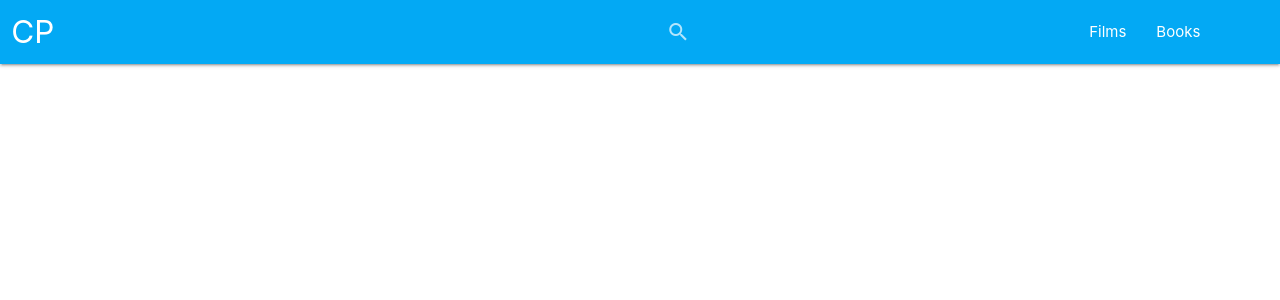
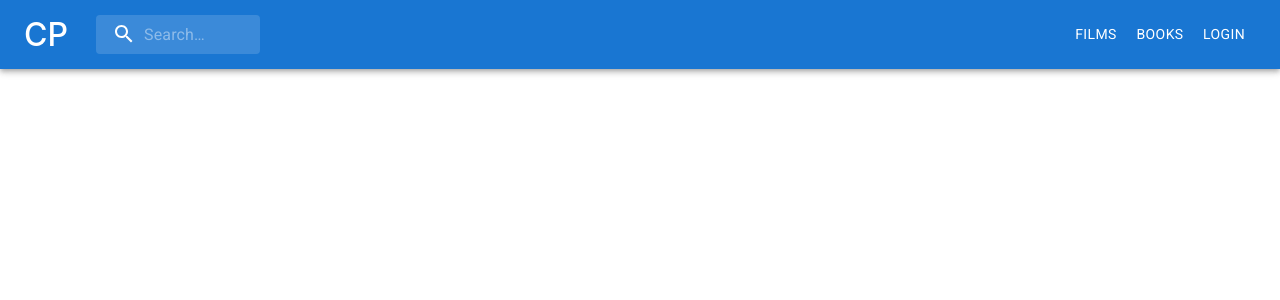
Before and after one commit to horoshopodumaj/recommendations, a React (Create React App) app in the folder client/: page / in a window 1280 px wide. Shown: the top 300 px of the page. Built offline with nearby package versions, Linux system fonts and the light colour scheme.

Commit message:
added Header conponent

```diff
--- a/client/package.json
+++ b/client/package.json
@@ -3,10 +3,13 @@
     "version": "0.1.0",
     "private": true,
     "dependencies": {
+        "@emotion/react": "^11.10.5",
+        "@emotion/styled": "^11.10.5",
+        "@mui/icons-material": "^5.10.16",
+        "@mui/material": "^5.10.17",
         "@testing-library/jest-dom": "^5.16.5",
         "@testing-library/react": "^13.4.0",
         "@testing-library/user-event": "^13.5.0",
-    "materialize-css": "^1.0.0",
         "react": "^18.2.0",
         "react-dom": "^18.2.0",
         "react-router-dom": "^6.4.5",
--- a/client/public/index.html
+++ b/client/public/index.html
@@ -7,6 +7,11 @@
         <meta name="theme-color" content="#000000" />
         <meta name="description" content="Web site created using create-react-app" />
         <link rel="manifest" href="%PUBLIC_URL%/manifest.json" />
+        <link
+            rel="stylesheet"
+            href="https://fonts.googleapis.com/css?family=Roboto:300,400,500,700&display=swap"
+        />
+
         <link href="https://fonts.googleapis.com/icon?family=Material+Icons" rel="stylesheet" />
         <title>React App</title>
     </head>
--- a/client/src/components/Header.js
+++ b/client/src/components/Header.js
@@ -1,42 +1,97 @@
 import React from "react";
 import { Link } from "react-router-dom";
+import { AppBar, Menu, MenuItem, Toolbar, Typography, Box, Button, InputBase } from "@mui/material";
+import { styled, alpha } from "@mui/material/styles";
+import SearchIcon from "@mui/icons-material/Search";
+
+const Search = styled("div")(({ theme }) => ({
+    position: "relative",
+    borderRadius: theme.shape.borderRadius,
+    backgroundColor: alpha(theme.palette.common.white, 0.15),
+    "&:hover": {
+        backgroundColor: alpha(theme.palette.common.white, 0.25),
+    },
+    marginLeft: 0,
+    width: "100%",
+    [theme.breakpoints.up("sm")]: {
+        marginLeft: theme.spacing(1),
+        width: "auto",
+    },
+}));
+
+const SearchIconWrapper = styled("div")(({ theme }) => ({
+    padding: theme.spacing(0, 2),
+    height: "100%",
+    position: "absolute",
+    pointerEvents: "none",
+    display: "flex",
+    alignItems: "center",
+    justifyContent: "center",
+}));
+
+const StyledInputBase = styled(InputBase)(({ theme }) => ({
+    color: "inherit",
+    "& .MuiInputBase-input": {
+        padding: theme.spacing(1, 1, 1, 0),
+        // vertical padding + font size from searchIcon
+        paddingLeft: `calc(1em + ${theme.spacing(4)})`,
+        transition: theme.transitions.create("width"),
+        width: "100%",
+        [theme.breakpoints.up("sm")]: {
+            width: "12ch",
+            "&:focus": {
+                width: "20ch",
+            },
+        },
+    },
+}));
 
 const Header = () => {
     const isAuth = false;
     return (
-        <nav className="light-blue">
-            <div className="nav-wrapper row">
-                <Link to="/" className="brand-logo left col s4">
-                    CP
-                </Link>
-                <div className=" col s6 right row">
-                    <div class="input-field col s6 " style={{ height: "auto" }}>
-                        <input id="search" type="search" required />
-                        <label class="label-icon" for="search">
-                            <i class="material-icons">search</i>
-                        </label>
-                        <i class="material-icons">close</i>
-                    </div>
-                    <ul id="nav-mobile" className="right hide-on-med-and-down col s4">
-                        <li>
-                            <Link to="/films">Films</Link>
-                        </li>
-                        <li>
-                            <Link to="/books">Books</Link>
-                        </li>
-                        {isAuth ? (
-                            <li>
-                                <Link to="/">Выйти</Link>
-                            </li>
-                        ) : (
-                            <li>
-                                <Link to="/">Войти</Link>
-                            </li>
-                        )}
-                    </ul>
-                </div>
-            </div>
-        </nav>
+        <AppBar position="static">
+            <Toolbar sx={{ justifyContent: "space-between" }}>
+                <Box sx={{ display: { xs: "none", md: "flex" } }}>
+                    <Link to="/" className="logo appbar__logo">
+                        CP
+                    </Link>
+                    <Search>
+                        <SearchIconWrapper>
+                            <SearchIcon />
+                        </SearchIconWrapper>
+                        <StyledInputBase
+                            placeholder="Search…"
+                            inputProps={{ "aria-label": "search" }}
+                        />
+                    </Search>
+                </Box>
+                <Box sx={{ display: { xs: "none", md: "flex" } }}>
+                    <Button sx={{ my: 2, display: "block" }}>
+                        <Link to="/films" className="chapter">
+                            Films
+                        </Link>
+                    </Button>
+                    <Button sx={{ my: 2, display: "block" }}>
+                        <Link to="/books" className="chapter">
+                            Books
+                        </Link>
+                    </Button>
+                    {isAuth ? (
+                        <Button sx={{ my: 2, display: "block" }}>
+                            <Link to="/" className="chapter">
+                                logout
+                            </Link>
+                        </Button>
+                    ) : (
+                        <Button sx={{ my: 2, display: "block" }}>
+                            <Link to="/" className="chapter">
+                                login
+                            </Link>
+                        </Button>
+                    )}
+                </Box>
+            </Toolbar>
+        </AppBar>
     );
 };
 
--- a/client/src/index.scss
+++ b/client/src/index.scss
@@ -1,5 +1,3 @@
-@import "~materialize-css/dist/css/materialize.min.css";
-
 body {
     margin: 0;
     font-family: -apple-system, BlinkMacSystemFont, "Segoe UI", "Roboto", "Oxygen", "Ubuntu",
@@ -11,3 +9,23 @@
 code {
     font-family: source-code-pro, Menlo, Monaco, Consolas, "Courier New", monospace;
 }
+
+:root {
+    --logo: #fff;
+}
+
+.logo {
+    text-decoration: none;
+    font-size: 2rem;
+    font-weight: 500;
+    color: var(--logo);
+}
+
+.appbar__logo {
+    margin-right: 20px;
+}
+.chapter {
+    font-weight: 400;
+    color: var(--logo);
+    text-decoration: none;
+}
```
Also changed, not shown: 1 other file (tests, documents, lock files or other folders). Lines whose indentation alone changed are shown as unchanged.
